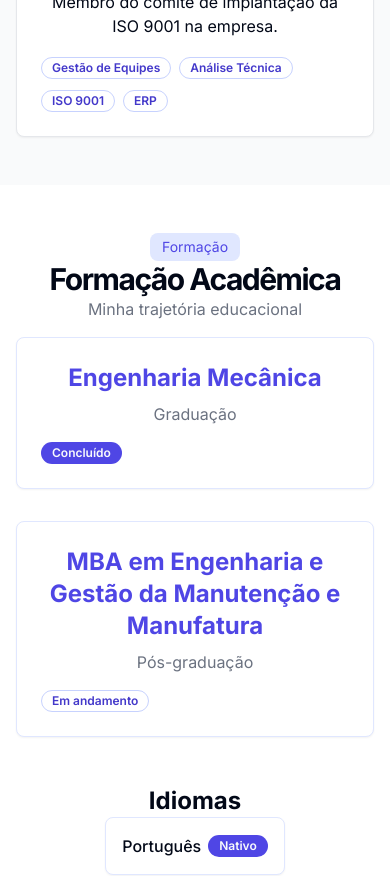
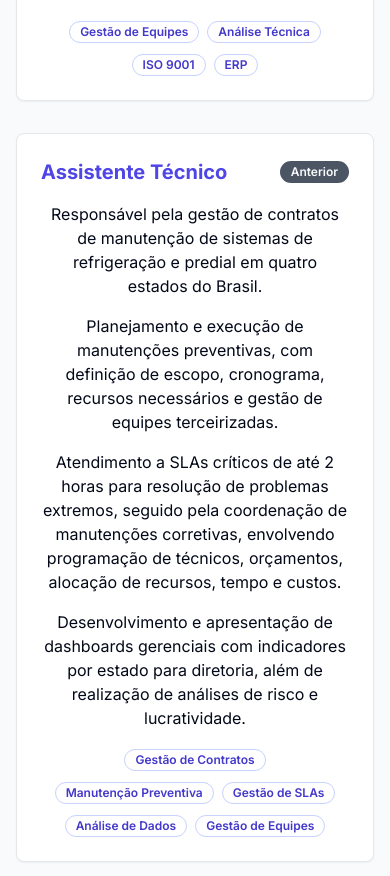
Before and after one commit to sqpaloma/portfolio, a Next.js app: page / in a window 390 px wide. Shown: the part 1940-2816 px from the top of the page. Built offline with nearby package versions, Linux system fonts and the light colour scheme.

Commit message:
Refactor ExperienceSection component: enhance layout and styling for improved responsiveness, add new job experience details, and ensure consistent presentation of content.

```diff
--- a/components/experience-section.tsx
+++ b/components/experience-section.tsx
@@ -8,29 +8,26 @@ export function ExperienceSection() {
       id="experiencia"
       className="w-full py-12 md:py-24 lg:py-32 bg-gray-50"
     >
-      <div className="container px-4 md:px-6">
-        <div className="flex flex-col items-center justify-center space-y-4 text-center">
-          <AnimatedSection animation="slideUp" className="space-y-2">
+      <div className="container mx-auto px-4 md:px-8 flex flex-col items-center">
+        <div className="flex flex-col items-center justify-center space-y-4 text-center w-full">
+          <AnimatedSection animation="slideUp" className="space-y-2 w-full">
             <div className="inline-block rounded-lg bg-indigo-100 px-3 py-1 text-sm text-indigo-600">
               Experiência
             </div>
-            <h2 className="text-3xl font-bold tracking-tighter sm:text-4xl md:text-5xl">
-              Trajetória Profissional
-            </h2>
-            <p className="mx-auto max-w-[700px] text-gray-500 md:text-xl">
+            <p className="text-gray-500 md:text-xl w-full">
               Minha experiência no setor industrial
             </p>
           </AnimatedSection>
-          <div className="mx-auto max-w-4xl space-y-8">
-            <div className="relative">
+          <div className="w-full max-w-4xl space-y-8">
+            <div className="relative flex justify-center">
               <div className="absolute left-0 top-0 h-full w-1 bg-indigo-200 hidden md:block"></div>
-              <div className="space-y-8 relative">
+              <div className="space-y-8 relative w-full">
                 <AnimatedSection
                   animation="fadeInRight"
-                  className="relative pl-0 md:pl-8"
+                  className="relative pl-0 md:pl-8 w-full"
                 >
                   <div className="absolute -left-3 top-7 h-6 w-6 rounded-full border-4 border-white bg-indigo-600 hidden md:block"></div>
-                  <div className="space-y-4 rounded-lg border border-gray-200 bg-white p-6 shadow-sm">
+                  <div className="space-y-4 rounded-lg border border-gray-200 bg-white p-6 shadow-sm w-full">
                     <div className="space-y-2">
                       <div className="flex items-center justify-between">
                         <h3 className="text-xl font-bold text-indigo-600">
@@ -56,7 +53,7 @@ export function ExperienceSection() {
                       </p>
                     </div>
                     <AnimatedList
-                      className="flex flex-wrap gap-2"
+                      className="flex flex-wrap gap-2 justify-center"
                       delay={0.3}
                       staggerDelay={0.05}
                     >
@@ -87,6 +84,83 @@ export function ExperienceSection() {
                     </AnimatedList>
                   </div>
                 </AnimatedSection>
+
+                <AnimatedSection
+                  animation="fadeInRight"
+                  className="relative pl-0 md:pl-8 w-full"
+                >
+                  <div className="absolute -left-3 top-7 h-6 w-6 rounded-full border-4 border-white bg-indigo-600 hidden md:block"></div>
+                  <div className="space-y-4 rounded-lg border border-gray-200 bg-white p-6 shadow-sm w-full">
+                    <div className="space-y-2">
+                      <div className="flex items-center justify-between">
+                        <h3 className="text-xl font-bold text-indigo-600">
+                          Assistente Técnico
+                        </h3>
+                        <Badge className="bg-gray-600">Anterior</Badge>
+                      </div>
+                    </div>
+                    <div className="space-y-4">
+                      <p className="text-base">
+                        Responsável pela gestão de contratos de manutenção de
+                        sistemas de refrigeração e predial em quatro estados do
+                        Brasil.
+                      </p>
+                      <p className="text-base">
+                        Planejamento e execução de manutenções preventivas, com
+                        definição de escopo, cronograma, recursos necessários e
+                        gestão de equipes terceirizadas.
+                      </p>
+                      <p className="text-base">
+                        Atendimento a SLAs críticos de até 2 horas para
+                        resolução de problemas extremos, seguido pela
+                        coordenação de manutenções corretivas, envolvendo
+                        programação de técnicos, orçamentos, alocação de
+                        recursos, tempo e custos.
+                      </p>
+                      <p className="text-base">
+                        Desenvolvimento e apresentação de dashboards gerenciais
+                        com indicadores por estado para diretoria, além de
+                        realização de análises de risco e lucratividade.
+                      </p>
+                    </div>
+                    <AnimatedList
+                      className="flex flex-wrap gap-2 justify-center"
+                      delay={0.3}
+                      staggerDelay={0.05}
+                    >
+                      <Badge
+                        variant="outline"
+                        className="border-indigo-200 text-indigo-700"
+                      >
+                        Gestão de Contratos
+                      </Badge>
+                      <Badge
+                        variant="outline"
+                        className="border-indigo-200 text-indigo-700"
+                      >
+                        Manutenção Preventiva
+                      </Badge>
+                      <Badge
+                        variant="outline"
+                        className="border-indigo-200 text-indigo-700"
+                      >
+                        Gestão de SLAs
+                      </Badge>
+                      <Badge
+                        variant="outline"
+                        className="border-indigo-200 text-indigo-700"
+                      >
+                        Análise de Dados
+                      </Badge>
+                      <Badge
+                        variant="outline"
+                        className="border-indigo-200 text-indigo-700"
+                      >
+                        Gestão de Equipes
+                      </Badge>
+                    </AnimatedList>
+                  </div>
+                </AnimatedSection>
               </div>
             </div>
           </div>
```
